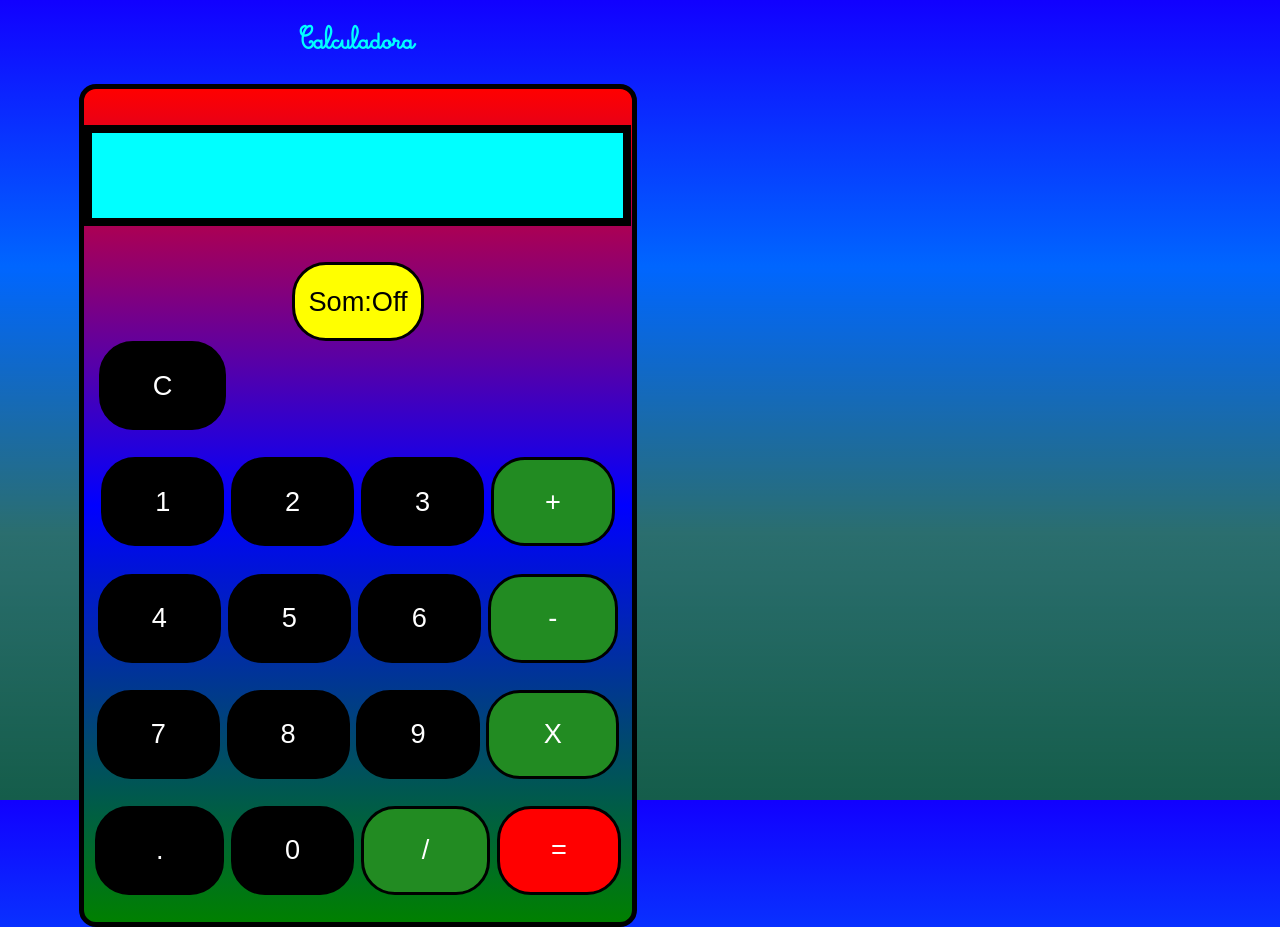
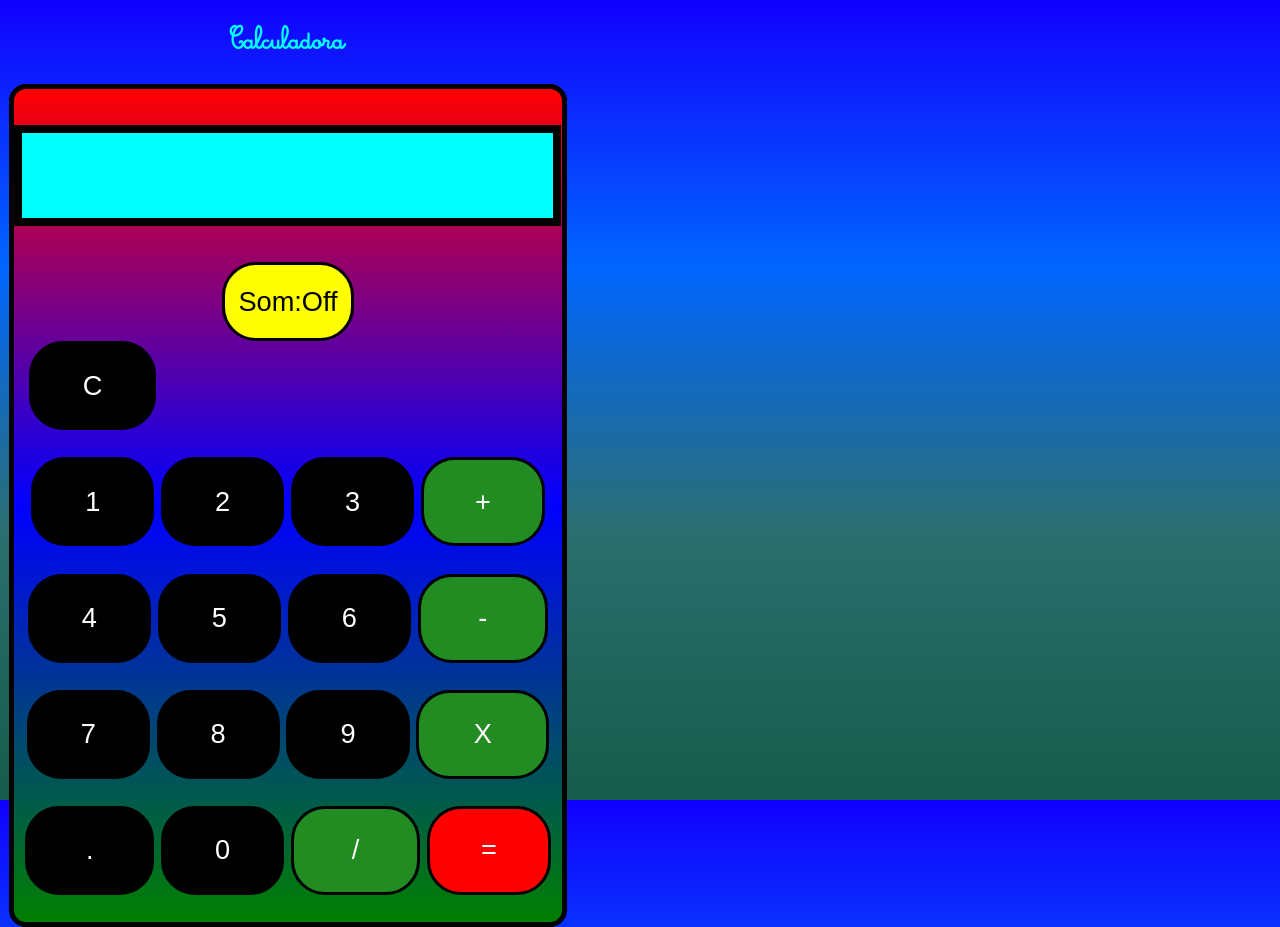
Before and after one commit to K4bbalah/Calculadora, a plain HTML site: page index.html in a window 1280 px wide. Shown: the top 927 px of the page. Drawn offline with Linux system fonts and the light colour scheme.

Commit message:
Update estilo.css

```diff
--- a/estilo.css
+++ b/estilo.css
@@ -16,7 +16,7 @@ body {
     background-attachment: fixed;
     background-color: indigo;
     max-height: 10px;
-    max-width: 700px;
+    max-width: 560px;
 
 
 
```
